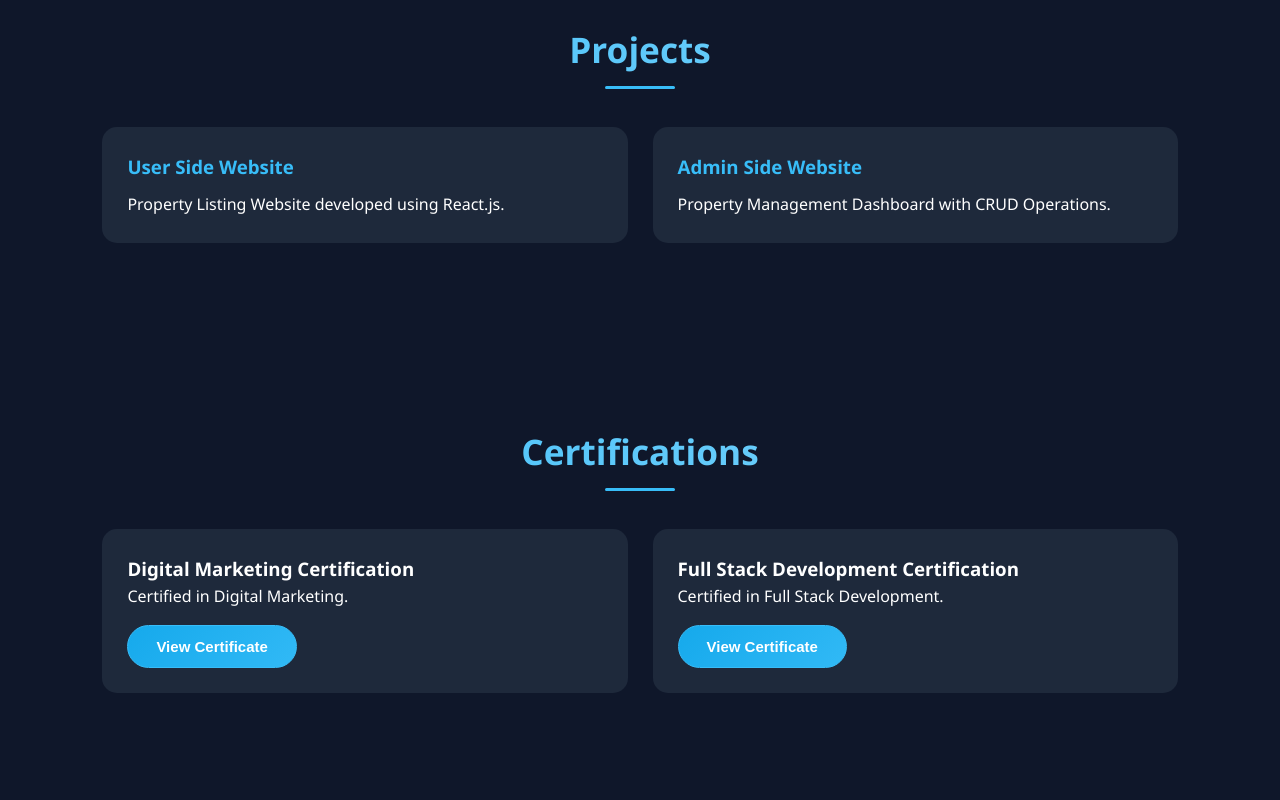
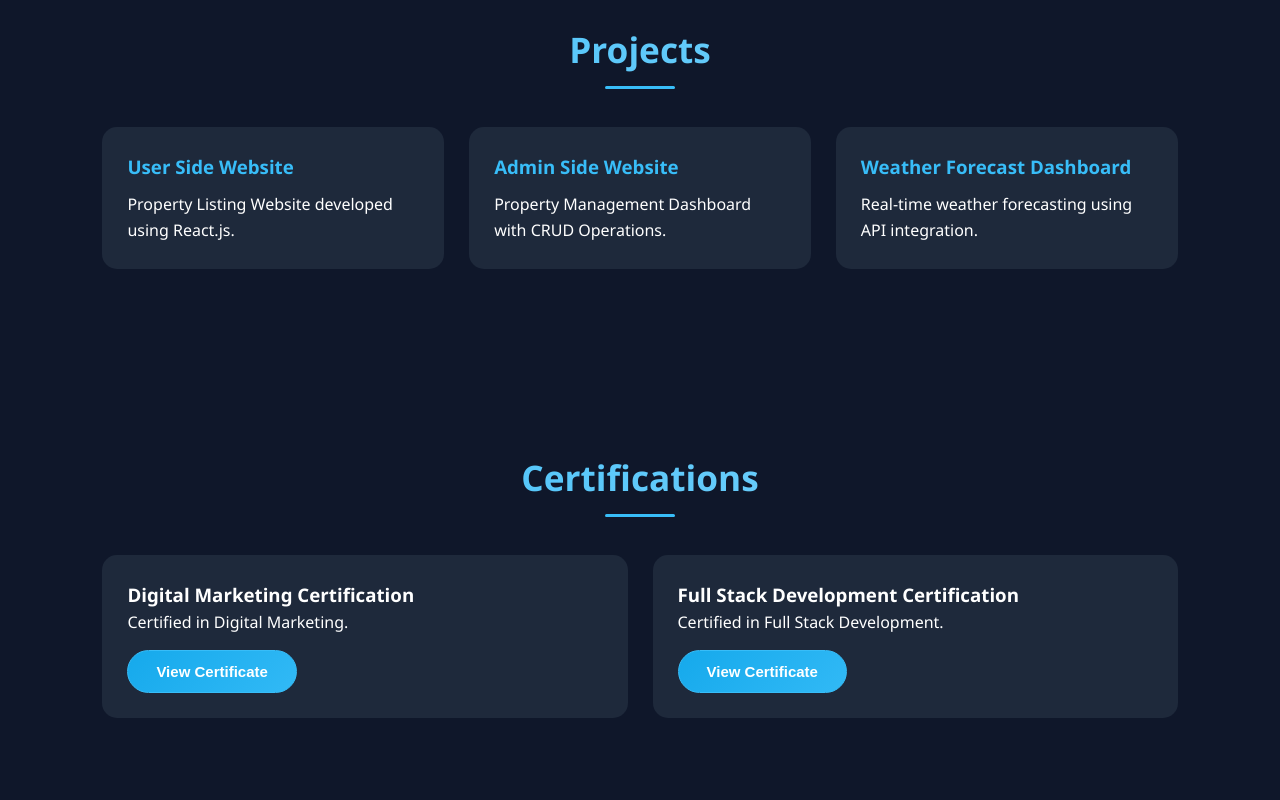
Before and after one commit to nancyrathod16-pixel/Portfolio, a React app: page / in a window 1280 px wide. Shown: the part 1820-2620 px from the top of the page. Built offline with nearby package versions, Linux system fonts and the light colour scheme; the HTML template or start-up script is replaced by a standard one.

Commit message:
add project

```diff
--- a/src/components/Contact.jsx
+++ b/src/components/Contact.jsx
@@ -5,14 +5,16 @@ function Contact() {
 
       <div className="contact-container">
 
-        <div className="contact-card">
+
+         <div className="contact-card">
           <h3>Email</h3>
           <p>
-         <a href="mailto:nancyrathod16@gmail.com?subject=Portfolio Inquiry">
+   <a href="mailto:nancyrathod16@gmail.com?subject=Portfolio Inquiry">
   nancyrathod16@gmail.com
 </a>
           </p>
         </div>
+
 
         <div className="contact-card">
           <h3>Phone</h3>
--- a/src/components/Projects.jsx
+++ b/src/components/Projects.jsx
@@ -17,6 +17,14 @@ function Projects() {
             Property Management Dashboard with CRUD Operations.
           </p>
         </div>
+
+        <div className="project-card">
+          <h3>Weather Forecast Dashboard</h3>
+          <p>
+              Real-time weather forecasting using API integration.
+          </p>
+        </div>
+
       </div>
     </section>
   );
```
